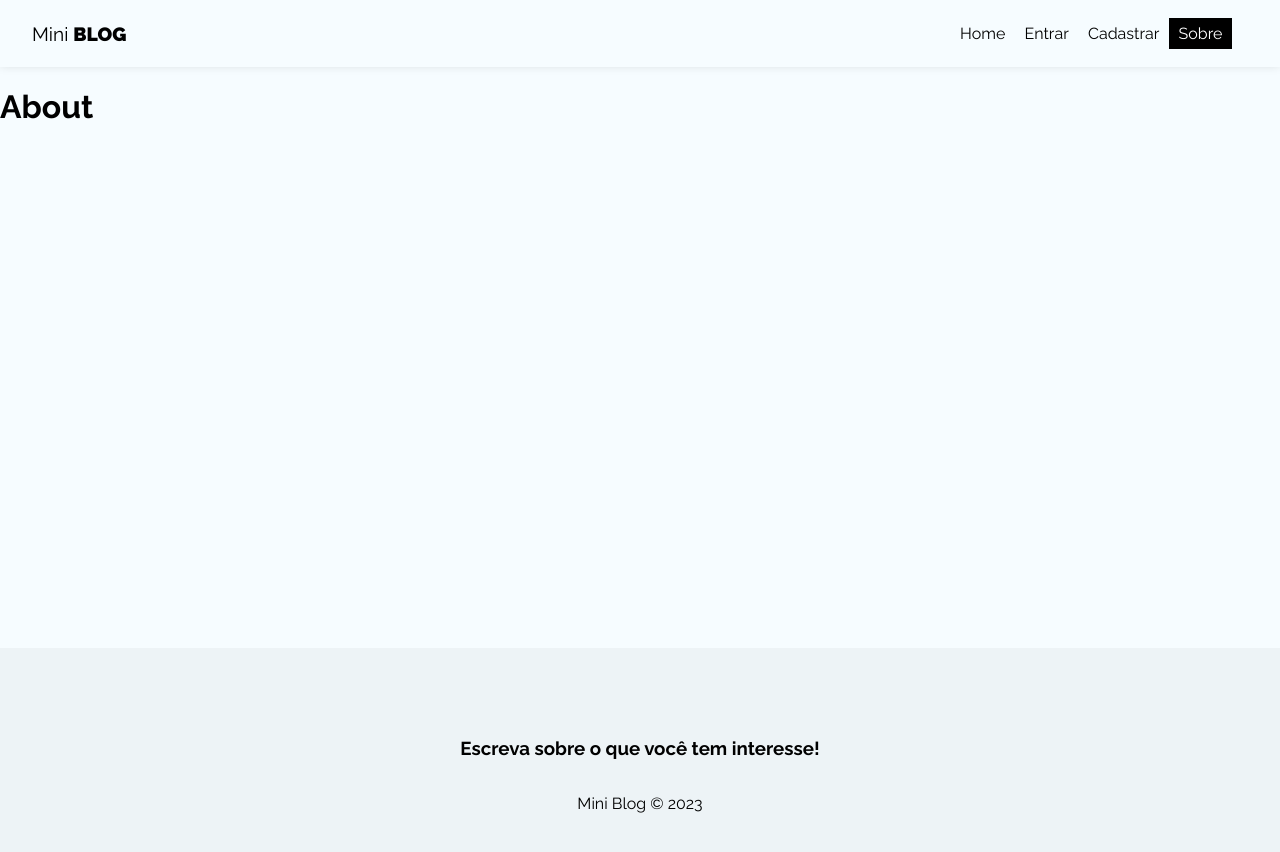
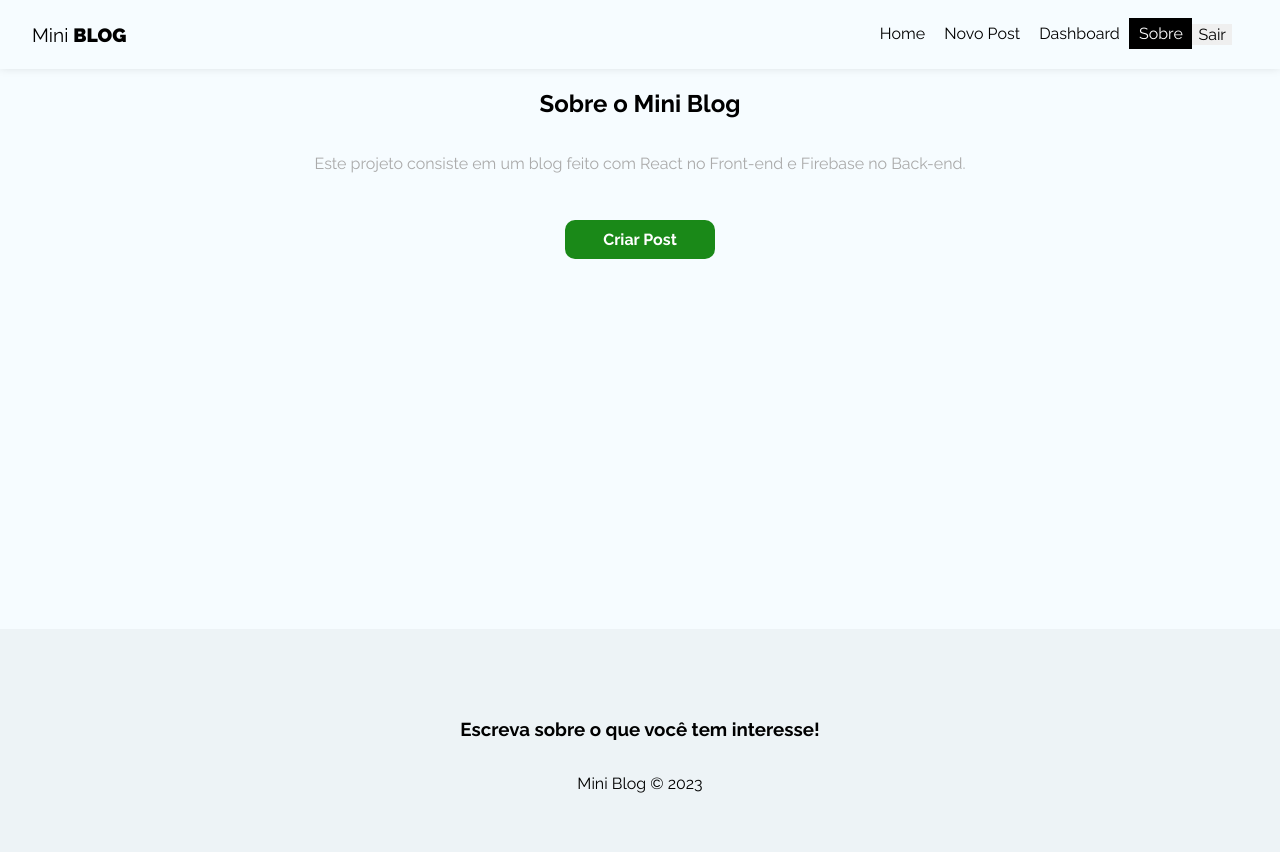
Before and after one commit to lucasbf7/Miniblog, a React (Vite) app: page /about in a window 1280 px wide. Shown: the top 852 px of the page. Built offline with nearby package versions, Linux system fonts and the light colour scheme; no server answers; sample sign-in values are in the browser's storage.

Commit message:
auth & logout

```diff
--- a/src/App.jsx
+++ b/src/App.jsx
@@ -1,32 +1,63 @@
 import './App.css';
 
 import { BrowserRouter, Routes, Route, Navigate } from "react-router-dom";
+import { onAuthStateChanged } from 'firebase/auth';
 
+// hooks
+import { useState, useEffect } from 'react';
+import { useAuthentication } from './hooks/useAuthentication';
+
+// components
 import Navbar from './components/Navbar';
 import Footer from './components/Footer';
+
+// context
+import { AuthProvider } from './context/AuthContext';
 
 // Pages
 import Home from './pages/Home/Home';
 import About from './pages/About/About';
 import Login from './pages/Login/Login';
 import Register from './pages/Register/Register';
+import CreatePost from './pages/CreatePost/CreatePost';
+import Dashboard from './pages/Dashboard/Dashboard';
 
 function App() {
 
+  const [user, setUser] = useState(undefined);
+  const {auth} = useAuthentication()
+
+  const loadingUser = user === undefined
+
+  useEffect(() => {
+    onAuthStateChanged(auth, (user) => {
+      setUser(user)
+    })
+
+  }, [auth])
+
+  if(loadingUser) {
+    return <p>Carregando...</p>;
+  }
+
   return (
     <div className="App">
+      <AuthProvider value={{ user }}>
         <BrowserRouter>
         <Navbar />
           <div className="container">
             <Routes>
               <Route path='/' element={<Home />} />
               <Route path='/about' element={<About />} />
-            <Route path='/login' element={<Login />} />
-            <Route path='/register' element={<Register />} />
+              <Route path='/login' element={!user ? <Login /> : <Navigate to="/" />} />
+              <Route path='/register' element={!user ? <Register /> : <Navigate to="/" />} />
+              <Route path='/posts/create' element={user ? <CreatePost /> : <Navigate to="/login" />} />
+              <Route path='/dashboard' element={user ? <Dashboard /> : <Navigate to="/login" />} />
             </Routes>
           </div>
           <Footer />
         </BrowserRouter>
+      </AuthProvider>
     </div>
   )
 }
--- a/src/components/Navbar.jsx
+++ b/src/components/Navbar.jsx
@@ -2,7 +2,14 @@
 
 import { NavLink } from "react-router-dom";
 
+import { useAuthentication } from "../hooks/useAuthentication";
+
+import { useAuthValue } from "../context/AuthContext";
+
 const Navbar = () => {
+    const { user } = useAuthValue();
+    const { logout } = useAuthentication();
+
     return (
         <nav className={styles.navbar}>
             <NavLink to="/" className={styles.brand}>
@@ -10,25 +17,48 @@
             </NavLink>
             <ul className={styles.links_list}>
                 <li>
-                <NavLink to="/" className={({ isActive }) => (isActive ? styles.active : "" )}>
+                    <NavLink to="/" className={({ isActive }) => (isActive ? styles.active : "")}>
                         Home
                     </NavLink>
                 </li>
+                {!user && (
+                    <>
                         <li>
-                <NavLink to="/login" className={({ isActive }) => (isActive ? styles.active : "" )}>
+                            <NavLink to="/login" className={({ isActive }) => (isActive ? styles.active : "")}>
                                 Entrar
                             </NavLink>
                         </li>
                         <li>
-                <NavLink to="/register" className={({ isActive }) => (isActive ? styles.active : "" )}>
+                            <NavLink to="/register" className={({ isActive }) => (isActive ? styles.active : "")}>
                                 Cadastrar
                             </NavLink>
                         </li>
+                    </>
+                )}
+                {user && (
+                    <>
                         <li>
-                <NavLink to="/about" className={({ isActive }) => (isActive ? styles.active : "" )}>
+                            <NavLink to="/posts/create" className={({ isActive }) => (isActive ? styles.active : "")}>
+                                Novo Post
+                            </NavLink>
+                        </li>
+                        <li>
+                            <NavLink to="/dashboard" className={({ isActive }) => (isActive ? styles.active : "")}>
+                                Dashboard
+                            </NavLink>
+                        </li>
+                    </>
+                )}
+                <li>
+                    <NavLink to="/about" className={({ isActive }) => (isActive ? styles.active : "")}>
                         Sobre
                     </NavLink>
                 </li>
+                {user && (
+                    <li>
+                        <button onClick={logout}>Sair</button>
+                    </li>
+                )}
             </ul>
         </nav>
     )
--- /dev/null
+++ b/src/context/AuthContext.jsx
@@ -0,0 +1,13 @@
+import { useContext, createContext } from "react";
+
+const AuthContext = createContext()
+
+export function AuthProvider({children, value}) {
+    return <AuthContext.Provider value={value}>
+        {children}
+    </AuthContext.Provider>
+}
+
+export function useAuthValue() {
+    return useContext(AuthContext)
+}
--- a/src/hooks/useAuthentication.jsx
+++ b/src/hooks/useAuthentication.jsx
@@ -66,6 +66,12 @@
 
     };
 
+    const logout = () => {
+        checkIfIsCancelled()
+
+        signOut(auth)
+    }
+
     useEffect(() => {
         return () => setCancelled(true);
     }, []);
@@ -75,5 +81,6 @@
         createUser,
         error,
         loading,
+        logout
     };
 };
--- a/src/pages/About/About.jsx
+++ b/src/pages/About/About.jsx
@@ -1,10 +1,13 @@
 // CSS
+import { Link } from "react-router-dom";
 import styles from "./About.module.css";;
 
 const About = () => {
   return (
-    <div>
-        <h1>About</h1>
+    <div className={styles.about}>
+        <h2>Sobre o Mini <span>Blog</span></h2>
+        <p>Este projeto consiste em um blog feito com React no Front-end e Firebase no Back-end.</p>
+        <Link to="/posts/create" className="btn">Criar Post</Link>
     </div>
   )
 }
--- a/src/pages/About/About.module.css
+++ b/src/pages/About/About.module.css
@@ -0,0 +1,17 @@
+.about {
+    text-align: center;
+    display: flex;
+    flex-direction: column;
+    align-items: center;
+}
+
+.about p {
+    color: #aaa;
+    margin-bottom: 2em;
+}
+
+.about a {
+    display: block;
+    margin-top: 15px;
+    padding: 10px 15px;
+}
--- /dev/null
+++ b/src/pages/CreatePost/CreatePost.jsx
@@ -0,0 +1,11 @@
+import styles from "./CreatePost.module.css";
+
+const CreatePost = () => {
+  return (
+    <div>
+        <h1>Create Post</h1>
+    </div>
+  )
+}
+
+export default CreatePost
--- /dev/null
+++ b/src/pages/Dashboard/Dashboard.jsx
@@ -0,0 +1,11 @@
+import styles from "./Dashboard.module.css";
+
+const Dashboard = () => {
+  return (
+    <div>
+        <h1>Dashboard</h1>
+    </div>
+  )
+}
+
+export default Dashboard
```
Also changed, not shown: src/pages/CreatePost/CreatePost.module.css (added), src/pages/Dashboard/Dashboard.module.css (added). Lines whose indentation alone changed are shown as unchanged.
